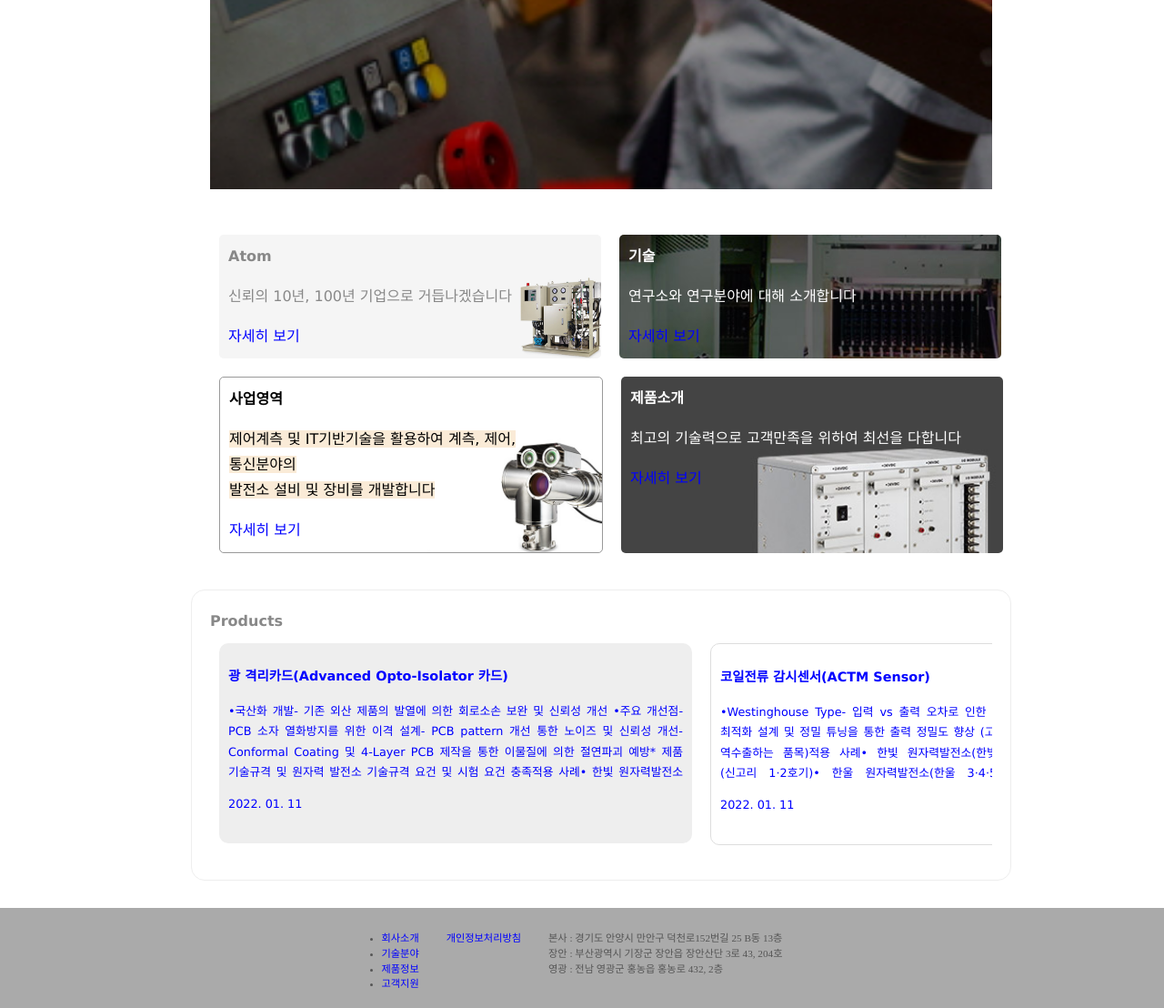
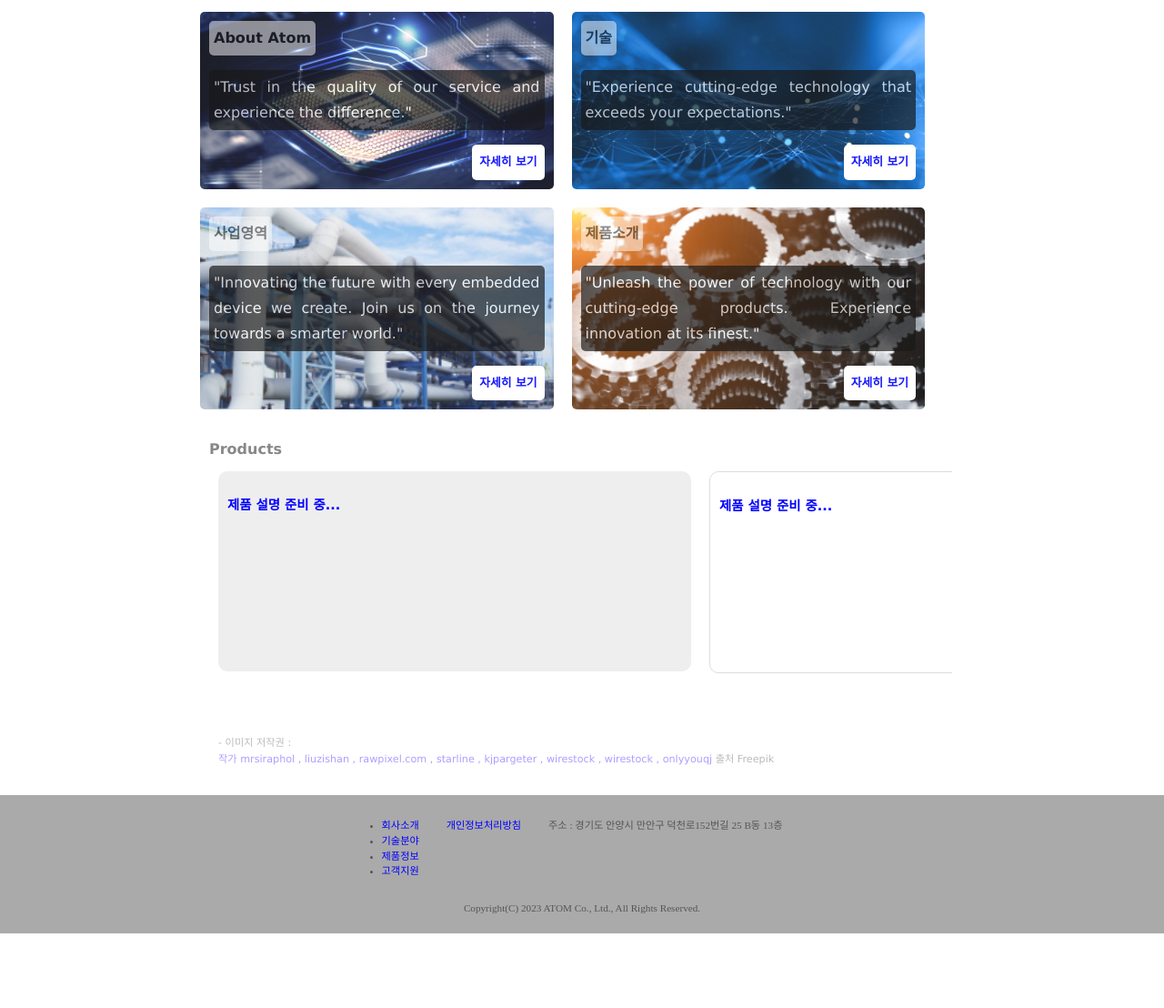
Before and after one commit to iseohyun/atomt, a plain HTML site: page index.html in a window 1280 px wide. Shown: the part 292-1400 px from the top of the page at 91% size. After the commit the page ends 1318 px from the top, so only its background shows below. Drawn offline with nearby package versions, Linux system fonts and the light colour scheme.

Commit message:
remove realgain information

```diff
--- a/footer.html
+++ b/footer.html
@@ -51,9 +51,7 @@
       <a href="https://atomt.co.kr/subpages/privacy.html">개인정보처리방침</a>
     </div>
     <div>
-      본사 : 경기도 안양시 만안구 덕천로152번길 25 B동 13층<br>
-      장안 : 부산광역시 기장군 장안읍 장안산단 3로 43, 204호<br>
-      영광 : 전남 영광군 홍농읍 홍농로 432, 2층<br>
+      주소 : 경기도 안양시 만안구 덕천로152번길 25 B동 13층<br>
     </div>
   </div>
   <p>Copyright(C) 2023 <span>ATOM</span> Co., Ltd., All Rights Reserved.</p>
--- a/index.html
+++ b/index.html
@@ -48,32 +48,31 @@
 <body data-aos-easing="ease" data-aos-duration="400" data-aos-delay="0">
   <header></header>
   <article>
-    <section id="first_image" style="background-image: url(/img/main_v03.jpg);">
-      <p>Find Your Limits<br>Go Beyond</p>
-      <p>We want to express a hearty welcome to you!</p>
+    <section id="first_image" style="background-image: url(/img/index_image_1.jpg);">
+      <p>Innovating for<br>a better tomorrow</p>
+      <p>Welcome to ATOM, where excellence meets innovation.</p>
     </section>
     <section>
-      <div id="about-atom" style="background-image:url('/img/sec01_bg01.jpg');">
-        <strong>Atom</strong>
-        <p>신뢰의 10년, 100년 기업으로 거듭나겠습니다</p>
+      <div id="about-atom" style="background-image:url('/img/image_5.jpg');">
+        <strong>About Atom</strong>
+        <p>"Trust in the quality of our service and experience the difference."</p>
         <a href="atomt.co.kr/company/company.php">자세히 보기</a>
       </div>
-      <div id="about-tech" style="background-image:url('/img/sec01_bg02.jpg');">
+      <div id="about-tech" style="background-image:url('/img/image_2.jpg');">
         <strong>기술</strong>
-        <p>연구소와 연구분야에 대해 소개합니다</p>
+        <p>"Experience cutting-edge technology that exceeds your expectations."</p>
         <a href="atomt.co.kr/technology/intro.php">자세히 보기</a>
       </div>
     </section>
     <section>
-      <div id="about-field" style="background-image:url('/img/sec01_bg03.jpg');">
+      <div id="about-field" style="background-image:url('/img/image_3.jpg');">
         <strong>사업영역</strong>
-        <p><span style="background-color: antiquewhite;">제어계측 및 IT기반기술을 활용하여 계측, 제어, <br>통신분야의 <br>발전소 설비 및 장비를
-            개발합니다</span></p>
+        <p>"Innovating the future with every embedded device we create. Join us on the journey towards a smarter world."</p>
         <a href="atomt.co.kr/company/business.php">자세히 보기</a>
       </div>
-      <div id="about-product" style="background-image:url('/img/sec01_bg05.jpg');">
+      <div id="about-product" style="background-image:url('/img/image_4.jpg');">
         <strong>제품소개</strong>
-        <p>최고의 기술력으로 고객만족을 위하여 최선을 다합니다</p>
+        <p>"Unleash the power of technology with our cutting-edge products. Experience innovation at its finest."</p>
         <a href="atomt.co.kr/product/index.php">자세히 보기</a>
       </div>
     </section>
@@ -82,36 +81,61 @@
       <div>
         <div>
           <a href="atomt.co.kr/product/view.php?idx=24&amp;p1=25&amp;p2=32">
-            <p>광 격리카드(Advanced Opto-Isolator 카드)</p>
-            <p>•국산화 개발- 기존 외산 제품의 발열에 의한 회로소손 보완 및 신뢰성 개선 •주요 개선점- PCB 소자 열화방지를 위한 이격 설계- PCB pattern 개선 통한 노이즈 및 신뢰성
-              개선- Conformal Coating 및 4-Layer PCB 제작을 통한 이물질에 의한 절연파괴 예방* 제품 기술규격 및 원자력 발전소 기술규격 요건 및 시험 요건 충족적용 사례• 한빛
-              원자력발전소(한빛 3·4·5·6호기)• 고리 원자력발전소(신고리 1·2·3·4호기)• 한울 원자력발전소(한울 3·4·5·6호기)• 월성 원자력발전소(신월성 1·2호기)</p>
-            <p>2022. 01. 11</p>
+            <p>제품 설명 준비 중...</p>
           </a>
         </div>
         <div>
           <a href="http://www.realgain.co.kr/kor/product/view.php?idx=22&amp;p1=25&amp;p2=31">
-            <p class="tit">코일전류 감시센서(ACTM Sensor)</p>
-            <p class="txt">•Westinghouse Type- 입력 vs 출력 오차로 인한 시스템 경보 유발• Realgain- 현장 최적화 설계 및 정밀 튜닝을 통한 출력 정밀도 향상 (고객
-              시스템 운영 안정화/기존 WEC로 역수출하는 품목)적용 사례• 한빛 원자력발전소(한빛 3·4·5·6호기)•고리 원자력발전소(신고리 1·2호기)• 한울 원자력발전소(한울
-              3·4·5·6호기)•월성 원자력발전소(신월성 1·2호기)</p>
-            <p class="date">2022. 01. 11</p>
-            <span class="plus"></span>
+            <p>제품 설명 준비 중...</p>
           </a>
         </div>
         <div>
           <a href="http://www.realgain.co.kr/kor/product/view.php?idx=20&amp;p1=25&amp;p2=30">
-            <p class="tit">디지털 제어봉 위치지시(DRPI) 시스템</p>
-            <p class="txt">• 기존 설비의 국산화• VME 시스템 기반으로 설비를 구성하여 신뢰성 향상• 안정성이 검증된 상용화 하드웨어 시스템을 적용하여 유지보수의 효율성 향상• 신뢰성이 높은
-              표준화 통신방식(RS-422) 활용• 이중화 시스템으로 구성, 한쪽의 고장 발생시에도 제어봉 위치 정보 표시에 지장이 없도록 설계적용 사례• 한빛 원자력발전소(한빛 1·2호기)• 고리
-              원자력발전소(고리 3·4호기)</p>
-            <p class="date">2022. 01. 11</p>
-            <span class="plus"></span>
+            <p>제품 설명 준비 중...</p>
+          </a>
+        </div>
+        <div>
+          <a href="http://www.realgain.co.kr/kor/product/view.php?idx=20&amp;p1=25&amp;p2=30">
+            <p>제품 설명 준비 중...</p>
           </a>
         </div>
     </section>
+    <p id="copyright">- 이미지 저작권 :<br>
+      <a
+        href="https://kr.freepik.com/free-photo/abstract-blur-bangkok-city_1030746.htm#page=2&query=background&position=0&from_view=keyword&track=sph">작가
+        mrsiraphol</a>
+      <a
+        href="https://kr.freepik.com/free-vector/composed-of-particles-swirling-abstract-graphics-background-of-sense-of-science-and-technology_14803660.htm?query=background%20tech?query=background%20tech?query=background%20tech?query=background%20tech&collectionId=309&&position=2&from_view=collections">,
+        liuzishan</a>
+      <a
+        href="https://kr.freepik.com/free-vector/global-network-connection-background_12872470.htm?query=background%20tech?query=background%20tech?query=background%20tech?query=background%20tech&collectionId=309&&position=4&from_view=collections">,
+        rawpixel.com</a>
+      <a
+        href="https://kr.freepik.com/free-vector/abstract-gears-background-with-text-space_5188443.htm#query=%EA%B8%B0%EA%B3%84&position=18&from_view=search&track=sph">,
+        starline</a>
+      <a
+        href="https://kr.freepik.com/free-photo/abstract-background-with-low-poly-design_2795509.htm#query=%EA%B8%B0%EA%B3%84&position=47&from_view=search&track=sph">,
+        kjpargeter</a>
+      <a
+        href="https://kr.freepik.com/free-photo/closeup-of-industrial-pipelines-around-a-factor-on-a-sunny-day_28694673.htm#page=2&query=%EA%B8%B0%EA%B3%84&position=17&from_view=search&track=sph">,
+        wirestock</a>
+      <a
+        href="https://kr.freepik.com/free-photo/view-of-an-intense-column-of-smoke-coming-out-from-the-factory-pipe-waterscape-in-the-foreground_28363574.htm#page=2&query=%EA%B8%B0%EA%B3%84&position=22&from_view=search&track=sph">,
+        wirestock</a>
+      <a
+        href="https://kr.freepik.com/free-photo/gears-and-cogwheels_1026585.htm#page=2&query=%EA%B8%B0%EA%B3%84&position=34&from_view=search&track=sph">,
+        onlyyouqj</a> 출처 Freepik
+    </p>
   </article>
   <footer></footer>
 </body>
+<script>
+  var curImg = 3;
+  setInterval('changeFirstImage()', 5000);
+  function changeFirstImage() {
+    document.getElementById('first_image').style.backgroundImage = "url('/img/index_image_" + curImg + ".jpg')";
+    curImg = curImg % 3 + 1;
+  }
+</script>
 
 </html>
--- a/style.css
+++ b/style.css
@@ -122,11 +122,9 @@ header li>ul>li::before {
 article {
   display: flex;
   flex-direction: column;
-    flex-wrap: wrap;
-    align-items: center;
+  width: 95%;
   max-width: 860px;
   margin: 0 auto;
-    padding: 0 5px;
   font-weight: 400;
   font-family: 'Noto Sans KR', '맑은 고딕', 'Malgun Gothic', Dotum, "돋움", Gulim, "굴림", Verdana, Tahoma, AppleGothic, sans-serif;
   text-align: justify;
@@ -135,19 +133,28 @@ article {
   word-break: keep-all;
 }
 
-
 section {
   display: flex;
+  flex: 0 0 45%;
+  width: 95%;
   flex-direction: row;
-    width: 100%;
   justify-content: space-between;
   align-items: stretch;
+  margin: 0;
+  padding: 0;
+}
+
+@media screen and (max-width: 767px) {
+  section {
+    flex-direction: column;
+
+  }
 }
 
 section>div {
   margin: 10px;
   padding: 10px;
-    min-width: 400px;
+  width: 100%;
   background-position: right;
   background-repeat: no-repeat;
   border-radius: 5px;
@@ -196,34 +203,45 @@ a:hover {
   padding: 0px;
 }
 
-#about-atom {
-    background-color: #f5f5f5;
-    background-size: contain;
+[id^="about-"]{
+  display: flex;
+  flex-direction: column;
+  align-content: stretch;
+  opacity: 0.9;
+  background-size: cover;
+  /* background-size: contain; */
 }
 
-#about-tech {
-    background-size: cover;
-    color: white;
+[id^="about-"] strong{
+  width:fit-content;
+  background-color: white;
+  color:#000;
+  opacity: 0.5;
+  padding: 5px;
+  border-radius: 5px;
 }
 
-#about-field {
-    color: #000;
-    border: 1px solid #999;
-    background-size: contain;
+[id^="about-"] p{
+  background-color: black;
+  color:white;
+  opacity: 0.68;
+  padding: 5px;
+  border-radius: 5px;
 }
 
-#about-product {
-    background-size: cover;
-    color: white;
+[id^="about-"] a{
+  font-size: 0.8em;
+  background-color: white;
+  padding: 8px;
+  font-weight: 900;
+  border: 1 solid blue;
+  border-radius: 5px;
+  margin: auto 0 0 auto;
 }
 
 #product {
-    border: 1px solid #eee;
-    width: 100%;
+  overflow-x: scroll;
   padding: 20px;
-    margin: 30px 0px 0px;
-    border-radius: 15px;
-    display: flex;
   flex-direction: column;
 }
 
@@ -274,3 +292,15 @@ a:hover {
   white-space: normal;
   height: 7em;
 }
+
+#copyright {
+  font-size: 0.7rem;
+  line-height: 1.6em;
+  text-align: left;
+  margin: 30px 30px 0;
+  color: #bbb;
+}
+
+#copyright a {
+  color: #ad9fff;
+}
```
Also changed, not shown: img/image_1.jpg (added), img/image_2.jpg (added), img/image_3.jpg (added), img/image_4.jpg (added), img/image_5.jpg (added), img/image_6.jpg (added), img/index_image_1.jpg (added), img/index_image_2.jpg (added), img/index_image_3.jpg (added), img/main_v01.jpg (deleted), img/main_v02.jpg (deleted), img/main_v03.jpg (deleted), img/sec01_bg01.jpg (deleted), img/sec01_bg02.jpg (deleted), 2 more files. Lines whose indentation alone changed are shown as unchanged.
